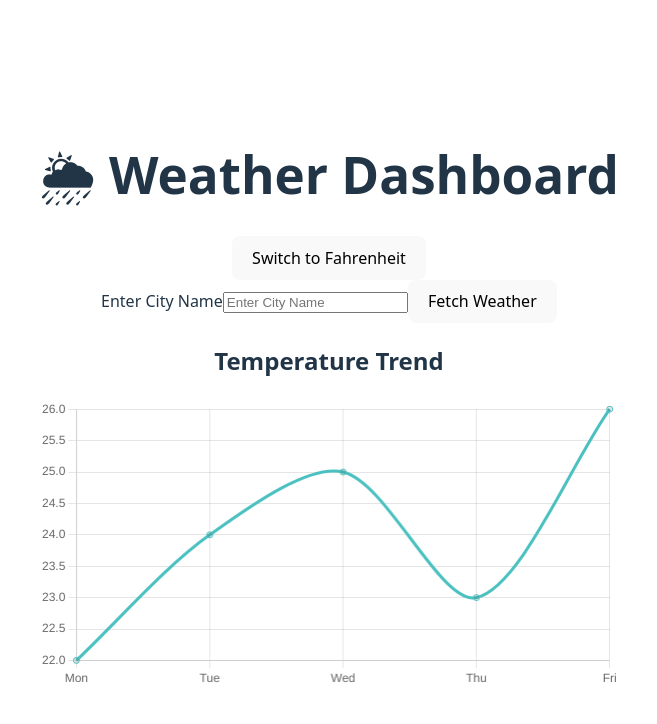
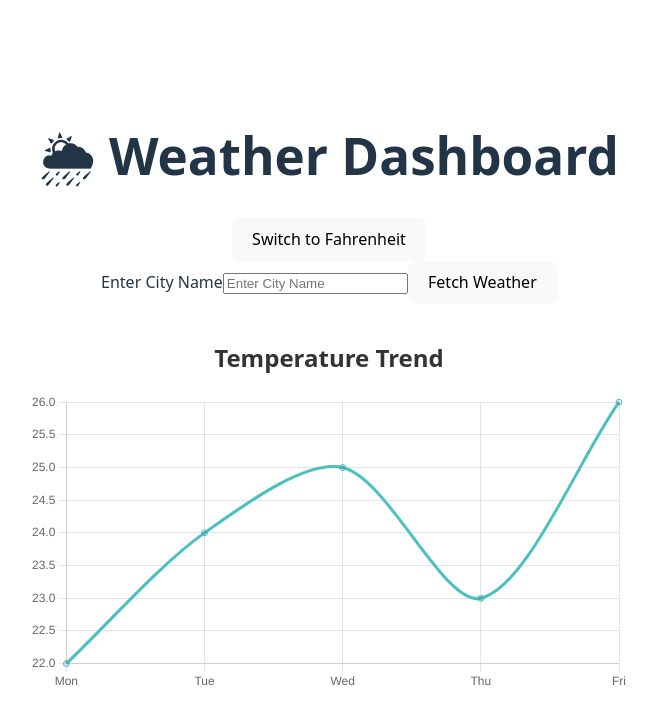
Before and after one commit to Eb1n-Babu/Weather-Dashboard, a React (Vite) app: page / in a window 1280 px wide. Shown: the top 724 px of the page, without its empty margins (311-968 px from the left). Built offline with nearby package versions, Linux system fonts and the light colour scheme.

Commit message:
Separate ChartSection styles into external CSS file

```diff
--- a/src/components/ChartSection.css
+++ b/src/components/ChartSection.css
@@ -0,0 +1,12 @@
+.chart-container {
+    width: 600px;
+    margin: 0 auto;
+    padding: 1rem;
+    text-align: center;
+}
+
+.chart-title {
+    font-size: 1.5rem;
+    margin-bottom: 1rem;
+    color: #333;
+}
```
